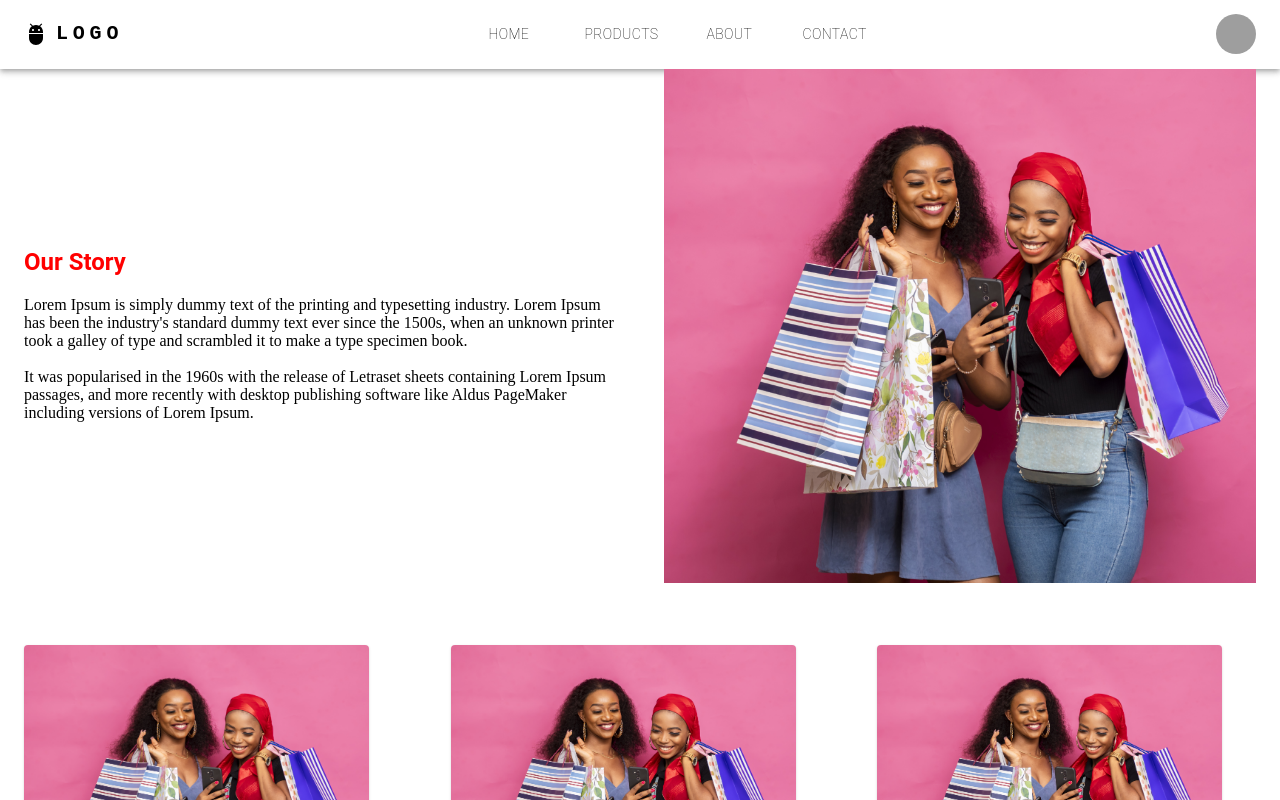
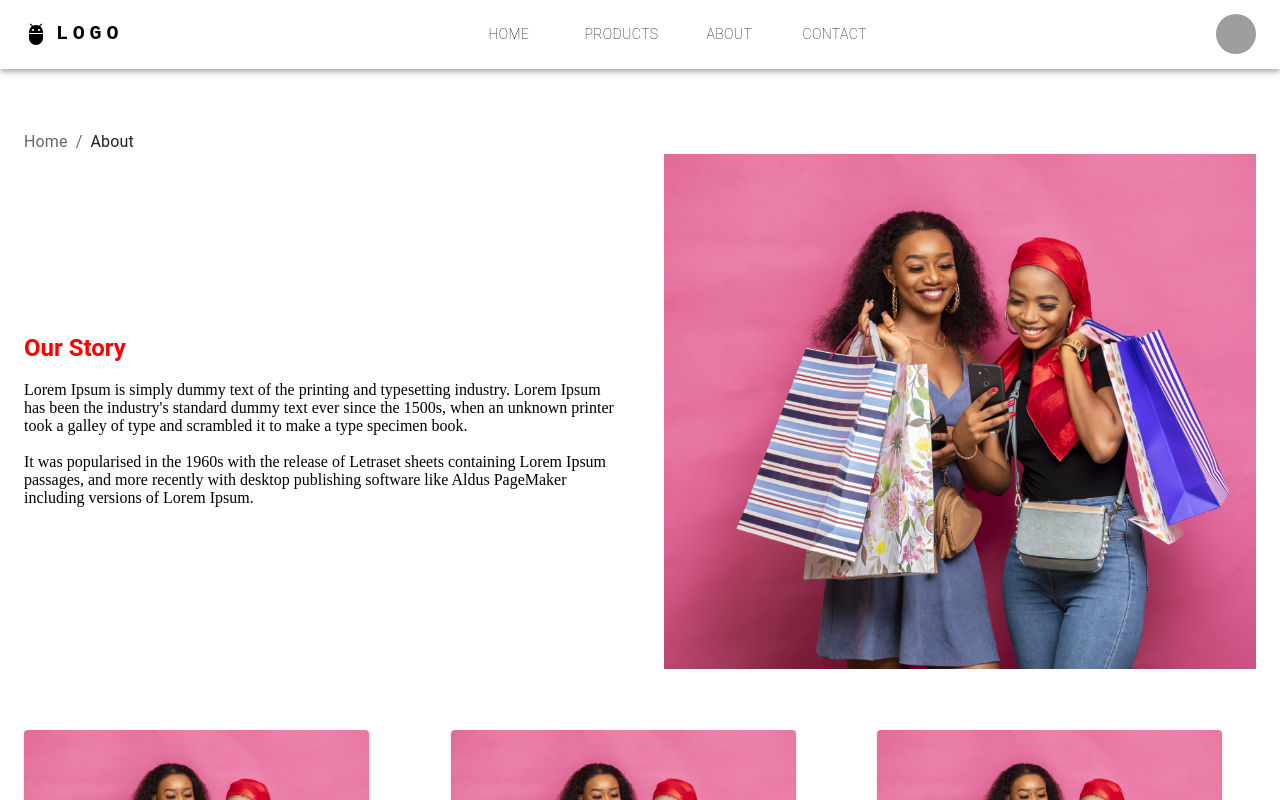
Before and after one commit to Faiq-Dogar/ecommerce-website, a React (Create React App) app: page /about in a window 1280 px wide. Shown: the top 800 px of the page. Built offline with nearby package versions, Linux system fonts and the light colour scheme; data requests are answered from the project's data file; grey boxes are pictures that could not be loaded.

Commit message:
Complete About 10/July/24

```diff
--- /dev/null
+++ b/src/componenets/BreadCrum.js
@@ -0,0 +1,19 @@
+import { Breadcrumbs, Link, Typography } from '@mui/material'
+import React from 'react'
+
+const BreadCrum = ({ previous, now }) => {
+    return (
+        <div role="presentation">
+            <Breadcrumbs aria-label="breadcrumb" sx={{mt:"5%"}}>
+                <Link underline="hover" color="inherit" to="/">
+                    {previous}
+                </Link>
+                <Typography color="text.primary">
+                    {now}
+                </Typography>
+            </Breadcrumbs>
+        </div>
+    )
+}
+
+export default BreadCrum
--- a/src/componenets/Carrd.js
+++ b/src/componenets/Carrd.js
@@ -4,7 +4,7 @@ import { Card, CardActionArea, CardContent, CardMedia, Typography } from '@mui/m
 const Carrd = ({ aboutImage }) => {
     return (
         <Card sx={{ maxWidth: 345 }}>
-            <CardActionArea>
+            {/* <CardActionArea> */}
                 <CardMedia
                     component="img"
                     height="300"
@@ -19,7 +19,7 @@ const Carrd = ({ aboutImage }) => {
                         Position
                     </Typography>
                 </CardContent>
-            </CardActionArea>
+            {/* </CardActionArea> */}
         </Card>
     )
 }
--- a/src/pages/About.js
+++ b/src/pages/About.js
@@ -3,14 +3,16 @@ import React from 'react'
 import Griid from '../componenets/Griid'
 import TeamGrid from '../componenets/TeamGrid'
 import Features from '../componenets/Features'
+import BreadCrum from '../componenets/BreadCrum'
 
 const About = ({aboutImage}) => {
   return (
 
     <Container maxWidth="xl">
+        <BreadCrum previous={"Home"} now={"About"} />
         <Griid aboutImage={aboutImage}/>
         <TeamGrid aboutImage={aboutImage}/>
-        <Features />
+        <Features/>
     </Container>
   )
 }
```
